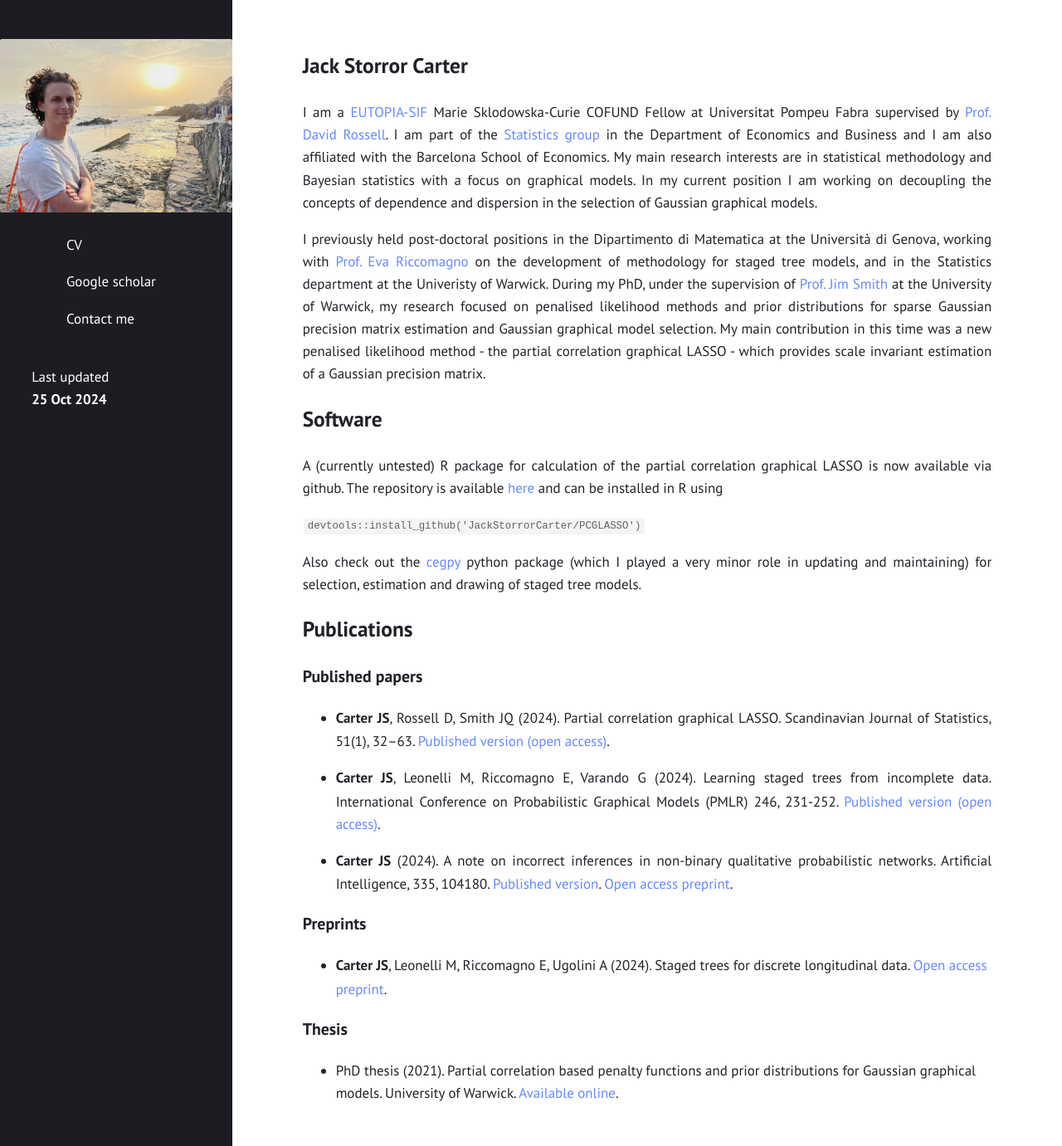
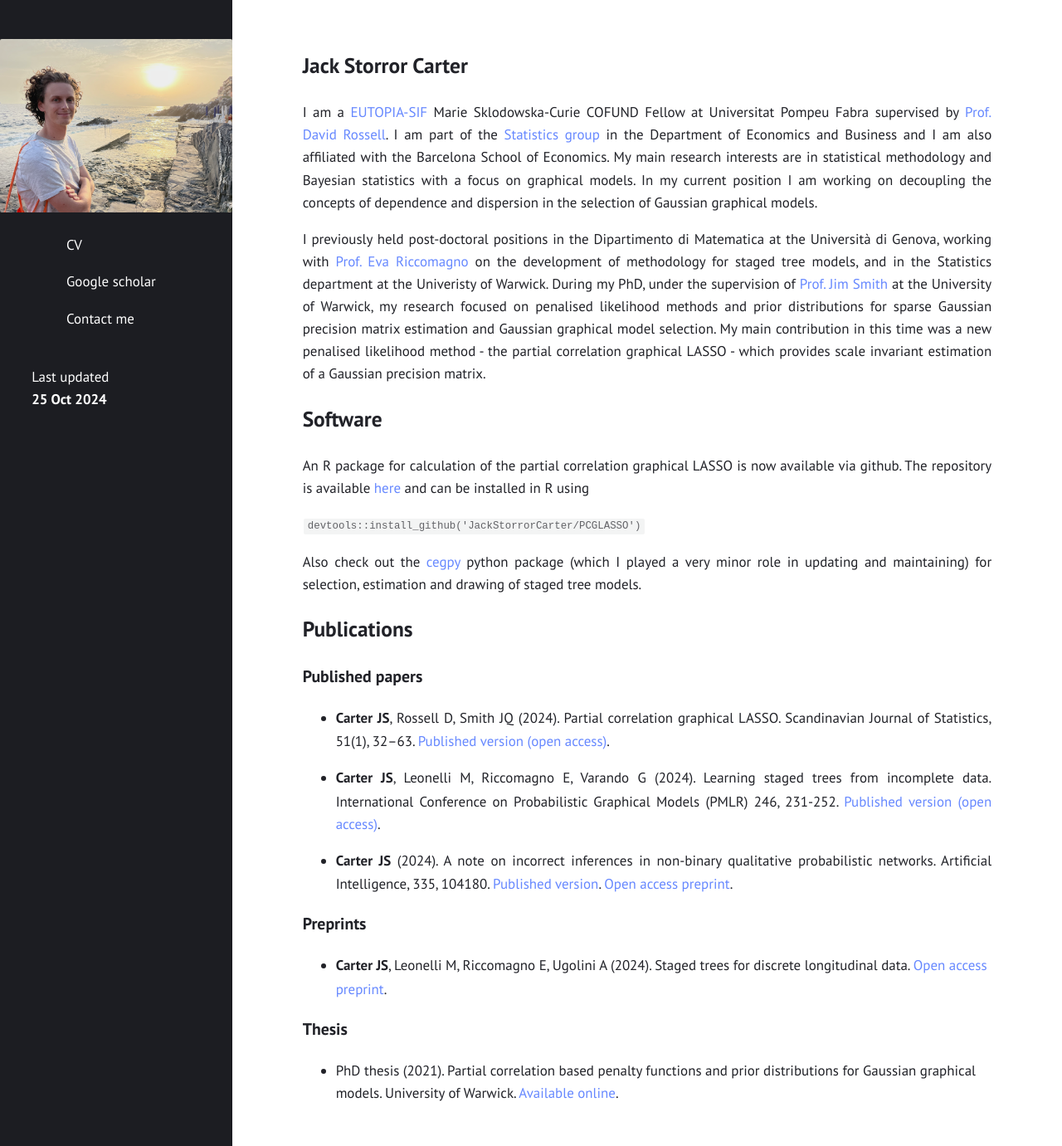
Before and after one commit to JackStorrorCarter/JackStorrorCarter.github.io, a Jekyll site: the page built from index.md, in a window 1280 px wide and 1381 px high. Shown: the whole window at 83% size. Built offline with Jekyll 4.4.1, drawn with Linux system fonts in a browser that asks for light colours.

Commit message:
Update index.md

````diff
--- a/index.md
+++ b/index.md
@@ -14,7 +14,7 @@ I previously held post-doctoral positions in the Dipartimento di Matematica at t
 
 ## Software
 
-A (currently untested) R package for calculation of the partial correlation graphical LASSO is now available via github. The repository is available [here](https://github.com/JackStorrorCarter/PCGLASSO) and can be installed in R using
+An R package for calculation of the partial correlation graphical LASSO is now available via github. The repository is available [here](https://github.com/JackStorrorCarter/PCGLASSO) and can be installed in R using
 
 ``` devtools::install_github('JackStorrorCarter/PCGLASSO') ```
 
````
